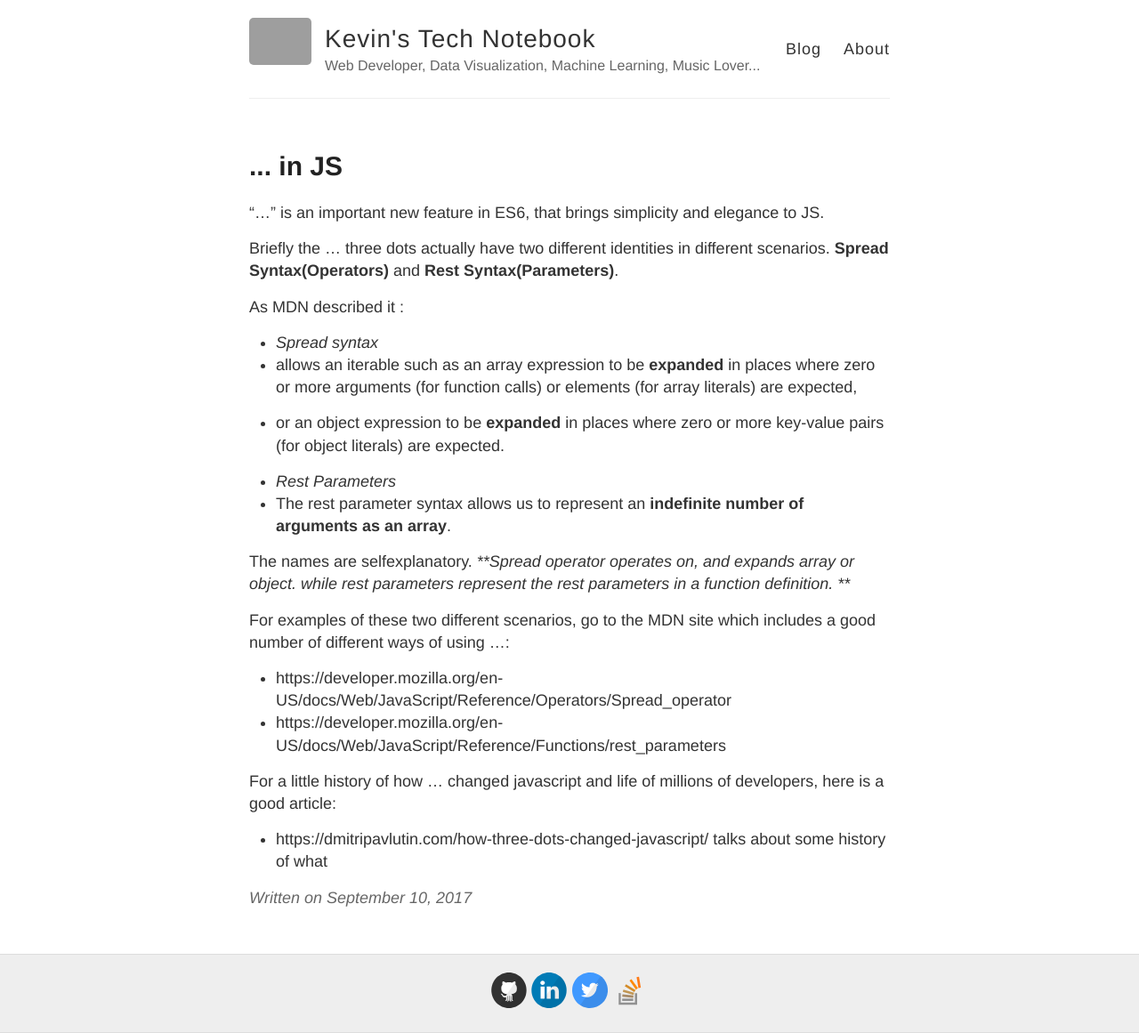
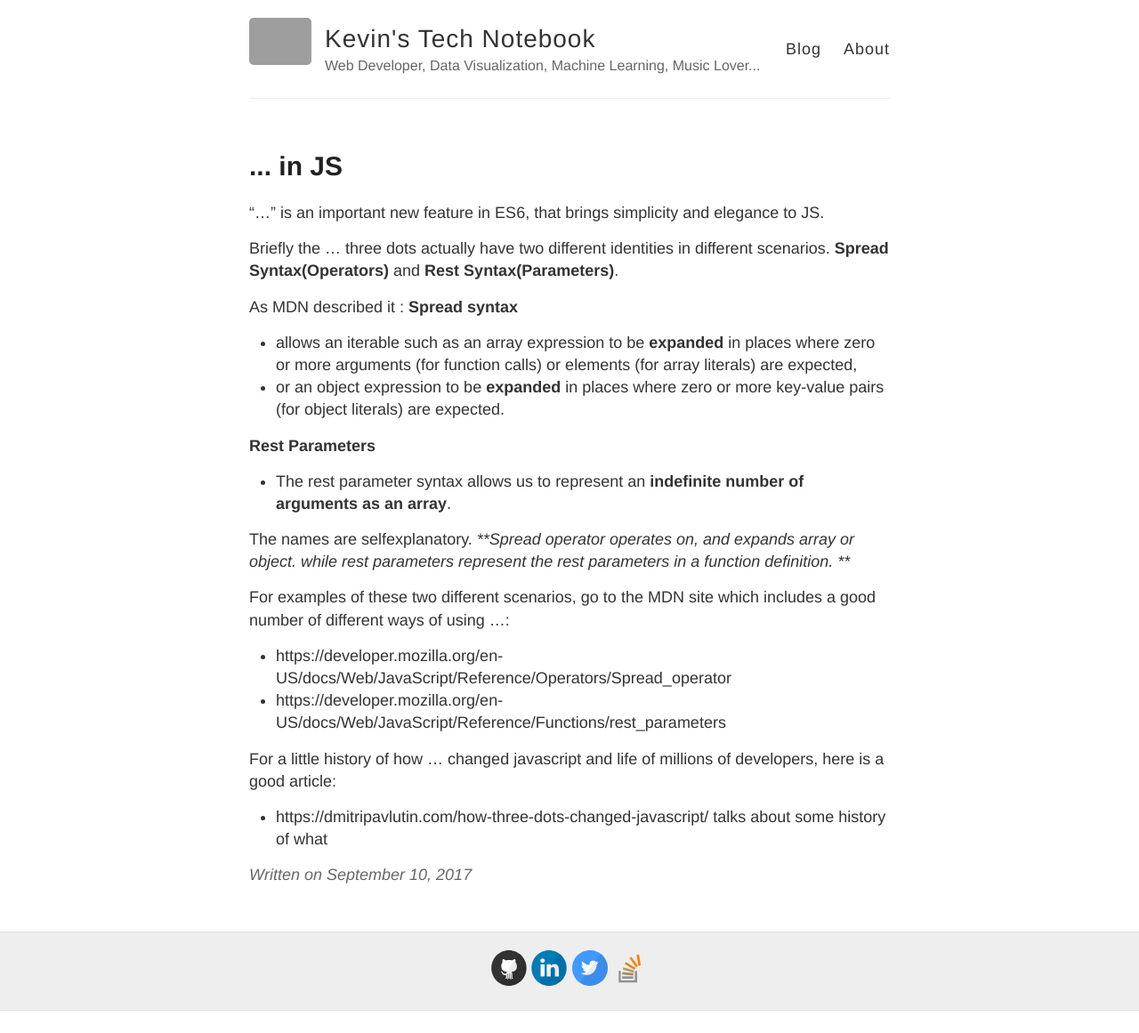
Before and after one commit to KevKeyingLi/KevKeyingLi.github.io, a Jekyll site: the page built from _posts/2017-09-10-...-in-JS.md, in a window 1280 px wide. Shown: the whole page at 89% size. Built offline with Jekyll 4.4.1, drawn with Linux system fonts in a browser that asks for light colours; after the commit the page ends 1136 px from its top, so only the background shows below that; grey boxes are pictures that could not be loaded.

Commit message:
Update 2017-09-10-...-in-JS.md

```diff
--- a/_posts/2017-09-10-...-in-JS.md
+++ b/_posts/2017-09-10-...-in-JS.md
@@ -8,11 +8,11 @@ title: ... in JS
 Briefly the ... three dots actually have two different identities in different scenarios. **Spread Syntax(Operators)** and **Rest Syntax(Parameters)**.
 
 As MDN described it :
-* *Spread syntax*
+**Spread syntax**
  + allows an iterable such as an array expression to be **expanded** in places where zero or more arguments (for function calls) or elements (for array literals) are expected,
  + or an object expression to be **expanded** in places where zero or more key-value pairs (for object literals) are expected.
 
-* *Rest Parameters*
+**Rest Parameters**
  * The rest parameter syntax allows us to represent an **indefinite number of arguments as an array**.
 
 The names are selfexplanatory. ***Spread operator operates on, and expands array or object. while rest parameters represent the rest parameters in a function definition. ***
```
